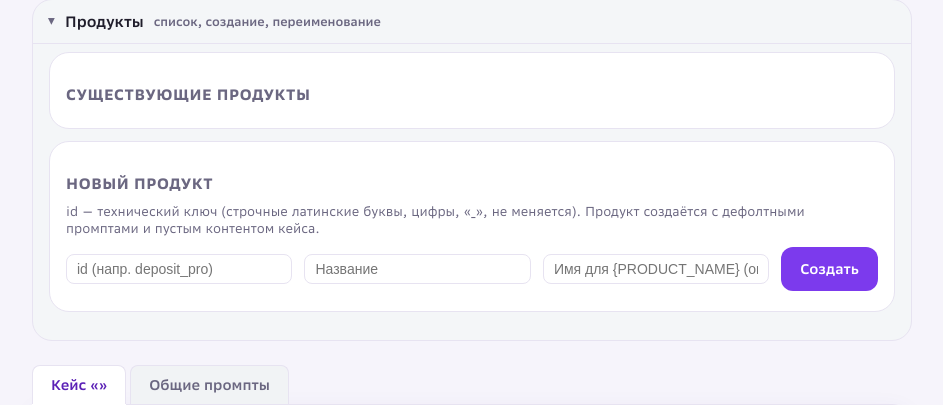
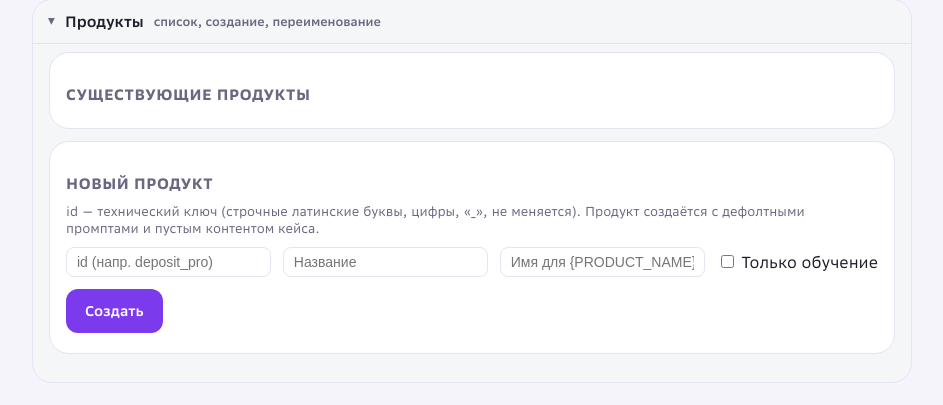
Before and after one commit to AskMeWhy11/ai-tutor, a FastAPI app: template src/infrastructure/web/templates/admin_prompts.html in a window 1280 px wide, after a click that opens the changed part. Shown: the part 213-618 px from the top of the page, without its empty margins (168-1111 px from the left). Run offline with FastAPI, Linux system fonts and the light colour scheme; the template is opened without the code that fills it, so the values that code supplies are empty; some web fonts are replaced.

Commit message:
фикс отсутствия изменений во фронте по работе усечённых продуктов

```diff
--- a/src/infrastructure/web/static/app.js
+++ b/src/infrastructure/web/static/app.js
@@ -15,6 +15,7 @@ const state = {
     currentState: null,
     availableCommands: [],
     knowledgeUnlocked: false,
+    trainingOnly: false,
     debug: false,
     recording: false,
 };
@@ -363,6 +364,7 @@ function applyServerState(data) {
     state.currentState = data.state;
     state.availableCommands = data.available_commands || [];
     state.knowledgeUnlocked = !!(data.ctx && data.ctx.knowledge_unlocked);
+    state.trainingOnly = !!(data.ctx && data.ctx.training_only);
 
     els.sessState.textContent = data.state;
     els.sessId.textContent = state.sessionId || "—";
@@ -434,6 +436,7 @@ function renderQuickActions() {
             els.quick.appendChild(makeBtn("Обучение", () =>
                 sendCommand({ type: "select_mode", mode: "training" }),
                         ));
+            if (!state.trainingOnly) {
                 els.quick.appendChild(makeBtn("Пример", () =>
                     sendCommand({ type: "select_mode", mode: "example" }),
                 ));
@@ -449,6 +452,7 @@ function renderQuickActions() {
                     knowBtn.title = "Открывается после неуспешной практики";
                 }
                 els.quick.appendChild(knowBtn);
+            }
             continue;
         }
         els.quick.appendChild(makeBtn(cmd.label, () => {
--- a/src/infrastructure/web/templates/admin_prompts.html
+++ b/src/infrastructure/web/templates/admin_prompts.html
@@ -63,6 +63,11 @@
                         <input type="text" name="product_name" value="{{ p.product_name }}"
                                placeholder="Имя для {PRODUCT_NAME} (пусто = название)"
                                aria-label="Имя темы для промптов {{ p.id }}" />
+                        <label class="admin-checkbox">
+                            <input type="checkbox" name="training_only" {% if p.training_only %}checked{% endif %}
+                                   aria-label="Только обучение (TRAINING)" />
+                            <span>Только обучение</span>
+                        </label>
                         <button type="submit" class="btn">Переименовать</button>
                     </form>
                     {% endfor %}
@@ -80,6 +85,11 @@
                                aria-label="Название нового продукта" />
                         <input type="text" name="product_name" placeholder="Имя для {PRODUCT_NAME} (опц.)"
                                aria-label="Имя темы для промптов" />
+                        <label class="admin-checkbox">
+                            <input type="checkbox" name="training_only"
+                                   aria-label="Только обучение (TRAINING)" />
+                            <span>Только обучение</span>
+                        </label>
                         <button type="submit" class="btn btn-primary">Создать</button>
                     </form>
                 </div>
```
Also changed, not shown: 1 other file. Lines whose indentation alone changed are shown as unchanged.
